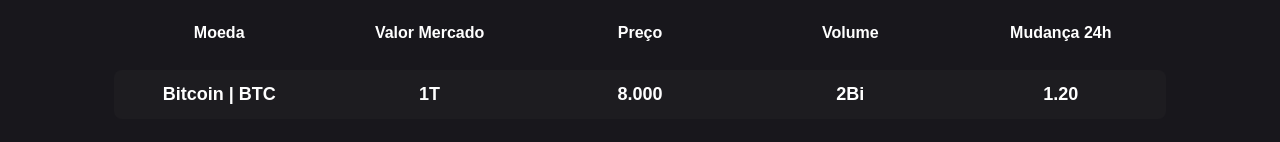
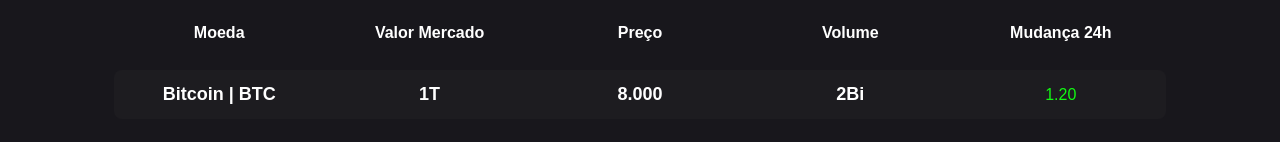
Before and after one commit to jrosac/Cripto-analyze, a React (Vite) app in the folder Project/: page / in a window 1280 px wide. Shown: the part 168-310 px from the top of the page. Built offline with nearby package versions, Linux system fonts and the light colour scheme.

Commit message:
feat: changed the label "change" text color

```diff
--- a/Project/src/pages/home/index.tsx
+++ b/Project/src/pages/home/index.tsx
@@ -54,7 +54,7 @@ export function Home() {
                 2Bi
               </td>
 
-              <td className={styles.tdLabel} data-label="Mundança 24h">
+              <td className={styles.tdProfit} data-label="Mundança 24h">
                 <span>1.20</span>
               </td>
 
```
